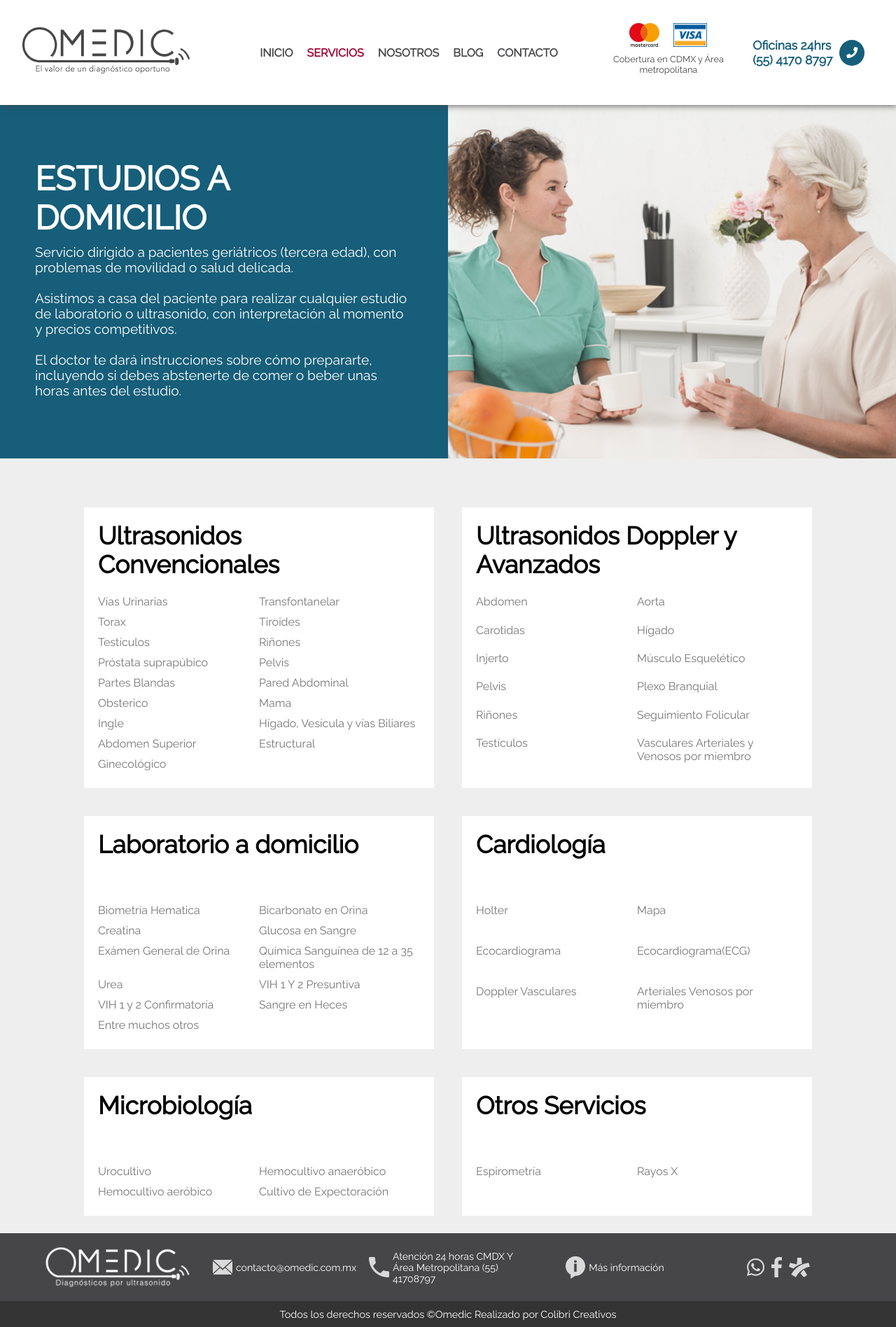
After one commit to DestrucMac15/omedic, a PHP site: page /estudios-a-domicilio.php in a window 1280 px wide. The commit adds this page. Shown: the whole page at 70% size. Run offline with PHP 8.4, Linux system fonts and the light colour scheme; some libraries are stand-ins or nearby versions.

Commit message:
Se termino el apartado de servicios, solo falta el apartado de otros servicios

```diff
--- /dev/null
+++ b/css/estudiosDomicilio.css
@@ -0,0 +1,90 @@
+main .container_estudios{
+    margin-top: 150px;
+    width: 100%;
+    display: grid;
+    grid-template-columns: 1fr 1fr;
+    grid-template-rows: 1fr;
+    grid-template-areas:
+    'texto imagen'
+    ;
+}
+main .container_estudios .texto{
+    width: 100%;
+    height: 100%;
+    grid-area: texto;
+    background: var(--azulOmedic);
+    padding: 50px;
+    color: #fff;
+    display: flex;
+    flex-direction: column;
+    justify-content: center;
+}
+main .container_estudios .texto .title{
+    font-size: 3em;
+    font-weight: bold;
+}
+main .container_estudios .texto p{
+    font-size: 1.2em;
+    margin: 10px 0px;
+}
+main .container_estudios .imagen{
+    width: 100%;
+    height: 100%;
+    grid-area: imagen;
+}
+main .container_estudios .imagen img{
+    width: 100%;
+    height: 100%;
+}
+
+/*=====SERVICIOS========*/
+main .container_servicios{
+    width: 100%;
+    display: grid;
+    grid-template-columns: 100px 1fr 100px;
+    grid-template-rows: 50px 1fr 5px;
+    grid-template-areas:
+    '. . .'
+    '. servicios .'
+    '. . .'
+    ;
+    background: #eee;
+}
+main .container_servicios .servicios{
+    width: 100%;
+    grid-area: servicios;
+    display: flex;
+    justify-content: center;
+    flex-wrap: wrap;
+}
+main .container_servicios .servicios .servicio{
+    width: 500px;
+    background: #fff;
+    margin: 20px;
+    display: grid;
+    grid-template-columns: 1fr;
+    grid-template-rows: 100px 1fr;
+    grid-template-areas:
+    'title'
+    'lista'
+    ;
+    padding: 20px;
+}
+main .container_servicios .servicios .servicio .title{
+    font-size: 2.2em;
+    font-weight: bold;
+}
+main .container_servicios .servicios .servicio .list ul{
+    padding: 0px;
+    display: flex;
+    width: 100%;
+    height: 100%;
+    flex-wrap: wrap;
+}
+main .container_servicios .servicios .servicio .list ul li{
+    list-style: none;
+    margin: 5px 0px;
+    width: 50%;
+    padding: 0px;
+    color: var(--grisClaro);
+}
--- /dev/null
+++ b/estudios-a-domicilio.php
@@ -0,0 +1,162 @@
+<?php
+$menu = 'servicios';
+?>
+<!DOCTYPE html>
+<html lang="es_mx">
+<head>
+    <meta charset="UTF-8">
+    <meta name="viewport" content="width=device-width, initial-scale=1.0">
+    <meta http-equiv="X-UA-Compatible" content="ie=edge">
+    <title>OMEDIC | Ciudad de México | Ultrasonidos a Domicilio</title>
+    <?php include('styles.php'); ?>
+    <link rel="stylesheet" href="css/estudiosDomicilio.css" type="text/css">
+
+</head>
+<body>
+
+    <div class="container">
+        <?php include('menu.php'); ?>
+
+        <main>
+            <section class="container_estudios">
+                <div class="texto">
+                    <h3 class="title">
+                        ESTUDIOS A <br>DOMICILIO
+                    </h3>
+                    <p>
+                        Servicio dirigido a pacientes geriátricos
+                        (tercera edad),  con problemas de movilidad
+                        o salud delicada. <br><br>
+                        Asistimos a casa del paciente para realizar
+                        cualquier estudio de laboratorio o ultrasonido,
+                        con interpretación al momento y precios
+                        competitivos. <br><br>
+                        El doctor te dará instrucciones sobre cómo
+                        prepararte, incluyendo si debes abstenerte
+                        de comer o beber unas horas antes del estudio.
+                    </p>
+                </div>
+                <div class="imagen">
+                    <img src="imagenes/photo_estudios.jpg" alt="">
+                </div>
+            </section>
+
+            <section class="container_servicios">
+                <div class="servicios">
+                    <article class="servicio">
+                        <h3 class="title">
+                            Ultrasonidos Convencionales
+                        </h3>
+                        <div class="list">
+                            <ul>
+                                <li>Vías Urinarias</li>
+                                <li>Transfontanelar</li>
+                                <li>Torax</li>
+                                <li>Tiroides</li>
+                                <li>Testículos</li>
+                                <li>Riñones</li>
+                                <li>Próstata suprapúbico</li>
+                                <li>Pelvis</li>
+                                <li>Partes Blandas</li>
+                                <li>Pared Abdominal</li>
+                                <li>Obsterico</li>
+                                <li>Mama</li>
+                                <li>Ingle</li>
+                                <li>Hígado, Vesícula y vías Biliares</li>
+                                <li>Abdomen Superior</li>
+                                <li>Estructural</li>
+                                <li>Ginecológico</li>
+                            </ul>
+                        </div>
+                    </article>
+                    <article class="servicio">
+                        <h3 class="title">
+                            Ultrasonidos Doppler y Avanzados
+                        </h3>
+                        <div class="list">
+                            <ul>
+                                <li>Abdomen</li>
+                                <li>Aorta</li>
+                                <li>Carotidas</li>
+                                <li>Hígado</li>
+                                <li>Injerto</li>
+                                <li>Músculo Esquelético</li>
+                                <li>Pelvis</li>
+                                <li>Plexo Branquial</li>
+                                <li>Riñones</li>
+                                <li>Seguimiento Folicular</li>
+                                <li>Testículos</li>
+                                <li>Vasculares Arteriales y Venosos por miembro</li>
+                            </ul>
+                        </div>
+                    </article>
+                    <article class="servicio">
+                        <h3 class="title">
+                            Laboratorio a domicilio
+                        </h3>
+                        <div class="list">
+                            <ul>
+                                <li>Biometría Hematica</li>
+                                <li>Bicarbonato en Orina</li>
+                                <li>Creatina</li>
+                                <li>Glucosa en Sangre</li>
+                                <li>Exámen General de Orina</li>
+                                <li>Química Sanguínea de 12 a 35 elementos</li>
+                                <li>Urea</li>
+                                <li>VIH 1 Y 2 Presuntiva</li>
+                                <li>VIH 1 y 2 Confirmatoría</li>
+                                <li>Sangre en Heces</li>
+                                <li>Entre muchos otros</li>
+                            </ul>
+                        </div>
+                    </article>
+                    <article class="servicio">
+                        <h3 class="title">
+                            Cardiología
+                        </h3>
+                        <div class="list">
+                            <ul>
+                                <li>Holter</li>
+                                <li>Mapa</li>
+                                <li>Ecocardiograma</li>
+                                <li>Ecocardiograma(ECG)</li>
+                                <li>Doppler Vasculares</li>
+                                <li>Arteriales Venosos por miembro</li>
+                            </ul>
+                        </div>
+                    </article>
+                    <article class="servicio">
+                        <h3 class="title">
+                            Microbiología
+                        </h3>
+                        <div class="list">
+                            <ul>
+                                <li>Urocultivo</li>
+                                <li>Hemocultivo anaeróbico</li>
+                                <li>Hemocultivo aeróbico</li>
+                                <li>Cultivo de Expectoración</li>
+                            </ul>
+                        </div>
+                    </article>
+                    <article class="servicio">
+                        <h3 class="title">
+                            Otros Servicios
+                        </h3>
+                        <div class="list">
+                            <ul>
+                                <li>Espirometría</li>
+                                <li>Rayos X</li>
+                            </ul>
+                        </div>
+                    </article>
+                </div>
+            </section>
+        </main>
+
+        <?php include('footer.php'); ?>
+
+    </div>
+
+    <?php include('scripts.php'); ?>
+</body>
+</html>
--- a/menu.php
+++ b/menu.php
@@ -11,13 +11,13 @@
                 <a href="servicios.php" class="<?php echo ($menu == 'servicios') ? 'active' : '' ?>">SERVICIOS</a>
                     <ul class="sub-menu">
                         <li class="sub-item">
-                            <a href="">Estudios a Domicilio</a>
+                            <a href="estudios-a-domicilio.php">Estudios a Domicilio</a>
                         </li>
                         <li class="sub-item">
-                            <a href="">Servicios Compartidos</a>
+                            <a href="servicios-compartidos.php">Servicios Compartidos</a>
                         </li>
                         <li class="sub-item">
-                            <a href="">Otros Servicios</a>
+                            <a href="otros-servicios.php">Otros Servicios</a>
                         </li>
                     </ul>
             </li>
```
Also changed, not shown: css/otrosServicios.css (added, +26 -0 lines), css/servicios.css (+44 -4 lines), css/serviciosCompartidos.css (added, +133 -0 lines), otros-servicios.php (added, +34 -0 lines), servicios-compartidos.php (added, +123 -0 lines), servicios.php (+60 -1 lines), imagenes/Comps_01_Compartidos_OMD_06.jpg (added), imagenes/Comps_01_Compartidos_OMD_07.jpg (added), imagenes/Comps_01_Compartidos_OMD_09.jpg (added), imagenes/Comps_01_Compartidos_OMD_10.jpg (added), imagenes/icon_serv_05.png (added), imagenes/icon_serv_06.png (added), imagenes/icon_serv_07.png (added), imagenes/photo_compar_01.jpg (added), 1 more files.
